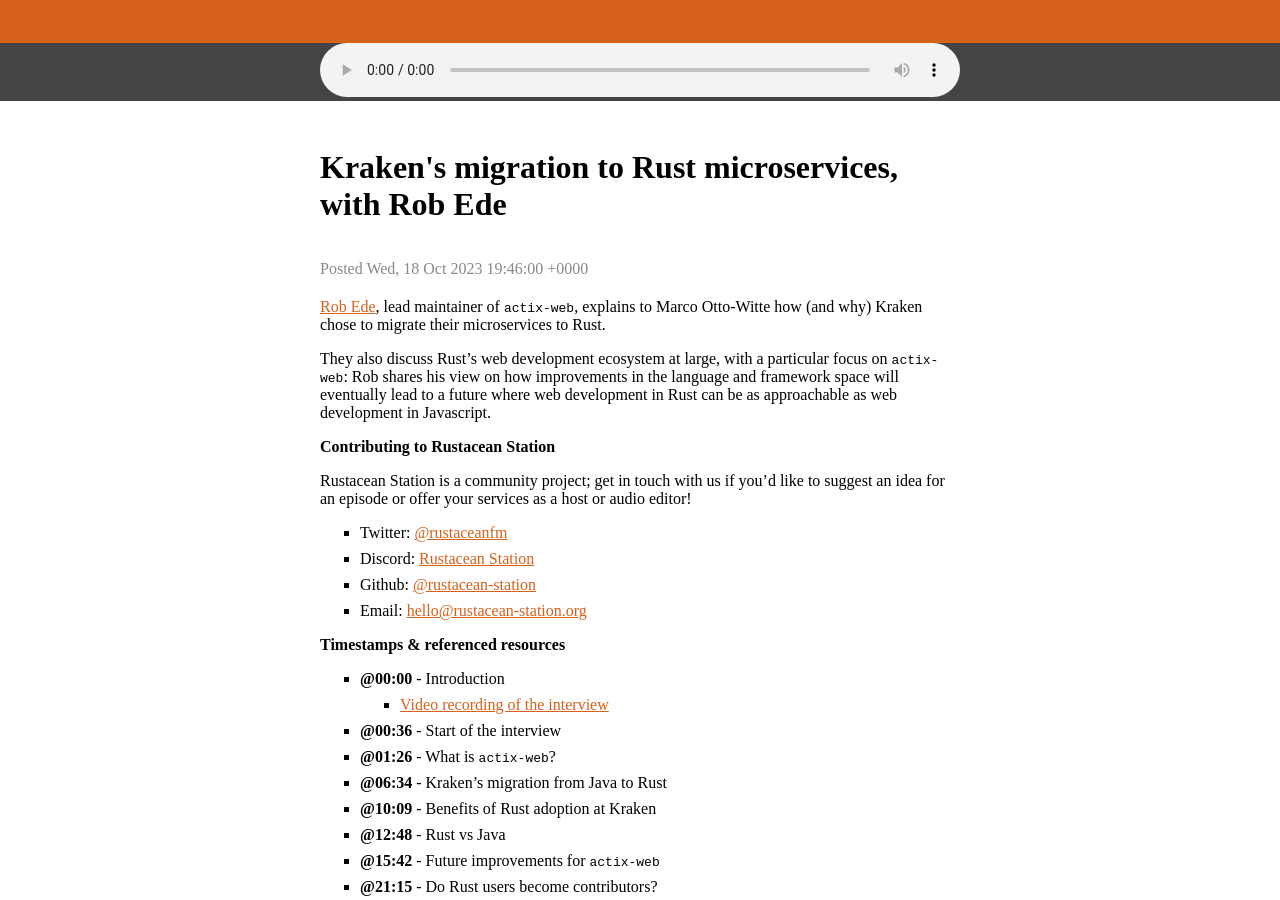
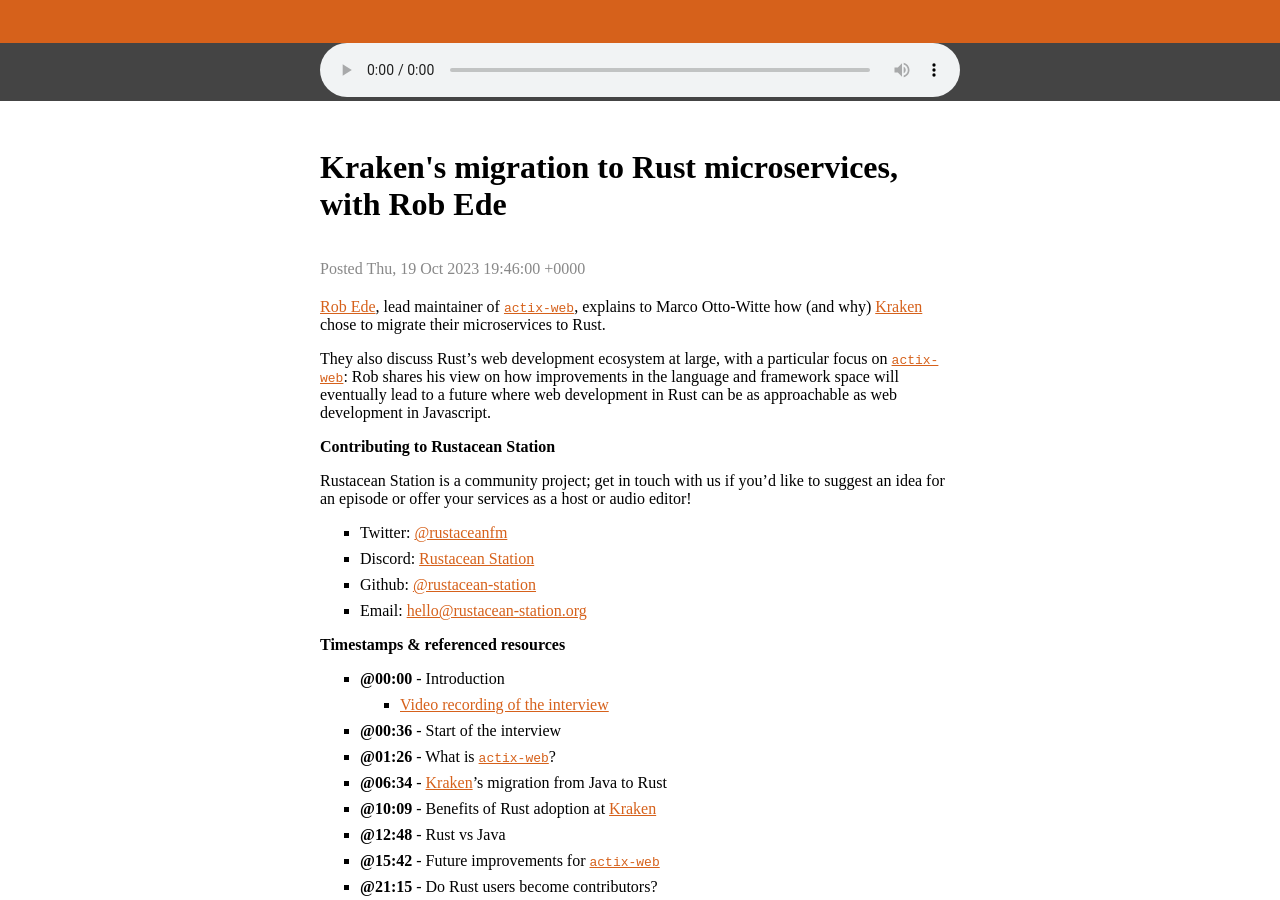
Before and after one commit to rustacean-station/rustacean-station.org, a Jekyll site: the page built from _episodes/interviews/2023-10-19-rob-ede.md, in a window 1280 px wide and 900 px high, scrolled down 402 px. Built offline with Jekyll 4.4.1, drawn with Linux system fonts in a browser that asks for light colours; some of the changed lines change nothing that is shown.

Commit message:
Address review comments.

```diff
--- a/_episodes/interviews/2023-10-18-rob-ede.md
+++ b/_episodes/interviews/2023-10-19-rob-ede.md
@@ -1,15 +1,15 @@
 ---
 title: "Kraken's migration to Rust microservices, with Rob Ede"
-date: 2023-10-18T19:46:00Z
-file: https://audio.rustacean-station.org/file/rustacean-station/2023-10-18-rob-ede.mp3
+date: 2023-10-19T19:46:00Z
+file: https://audio.rustacean-station.org/file/rustacean-station/2023-10-19-rob-ede.mp3
 duration: "32:13"
 length: "34292702"
 #reddit: (leave blank on initial publish, amend with link and uncomment this line after Reddit thread has been posted)
 ---
 
-[Rob Ede](https://github.com/sponsors/robjtede), lead maintainer of `actix-web`, explains to Marco Otto-Witte how (and why) Kraken chose to migrate their microservices to Rust.
+[Rob Ede](https://github.com/sponsors/robjtede), lead maintainer of [`actix-web`](https://github.com/actix/actix-web), explains to Marco Otto-Witte how (and why) [Kraken](https://www.kraken.com/) chose to migrate their microservices to Rust.
 
-They also discuss Rust’s web development ecosystem at large, with a particular focus on `actix-web`: Rob shares his view on how improvements in the language and framework space will eventually lead to a future where web development in Rust can be as approachable as web development in Javascript.
+They also discuss Rust's web development ecosystem at large, with a particular focus on [`actix-web`](https://github.com/actix/actix-web): Rob shares his view on how improvements in the language and framework space will eventually lead to a future where web development in Rust can be as approachable as web development in Javascript.
 
 ### Contributing to Rustacean Station
 
@@ -25,13 +25,13 @@
 - [@00:00] - Introduction
     - [Video recording of the interview](https://mainmatter.com/blog/2023/09/06/krakens-migration-to-rust-microservices/)
 - [@00:36] - Start of the interview
-- [@01:26] - What is `actix-web`?
-- [@06:34] - Kraken's migration from Java to Rust
-- [@10:09] - Benefits of Rust adoption at Kraken
+- [@01:26] - What is [`actix-web`](https://github.com/actix/actix-web)?
+- [@06:34] - [Kraken](https://www.kraken.com/)'s migration from Java to Rust
+- [@10:09] - Benefits of Rust adoption at [Kraken](https://www.kraken.com/)
 - [@12:48] - Rust vs Java
-- [@15:42] - Future improvements for `actix-web`
+- [@15:42] - Future improvements for [`actix-web`](https://github.com/actix/actix-web)
 - [@21:15] - Do Rust users become contributors?
-- [@24:08] - The future of Rust and `actix-web`
+- [@24:08] - The future of Rust and [`actix-web`](https://github.com/actix/actix-web)
 - [@30:46] - Recommendations for adopting Rust
 - [@31:37] - Conclusion
 
```
